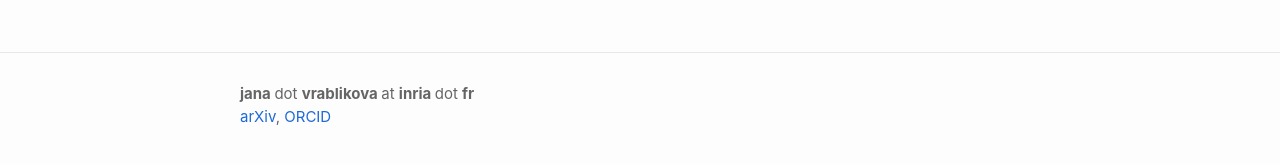
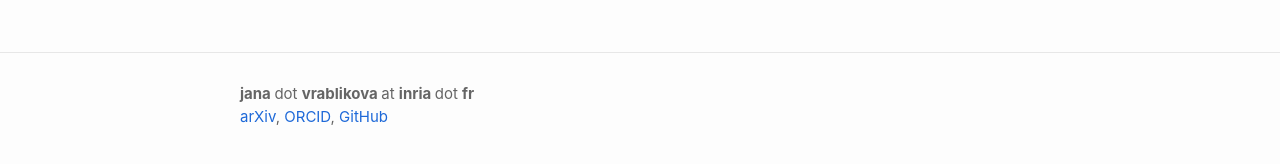
Before and after one commit to JanaVrablikova/janavrablikova.github.io, a Jekyll site: the page built from 00index.markdown, in a window 1280 px wide. Shown: the part 727-891 px from the top of the page. Built offline with Jekyll 4.4.1, drawn with Linux system fonts in a browser that asks for light colours; nearby versions of some CDN libraries; a script that is not in the unit is left out.

Commit message:
Update footer.html

```diff
--- a/_includes/footer.html
+++ b/_includes/footer.html
@@ -8,7 +8,7 @@
     <div class="footer-col-wrapper">
       <div class="footer-col">
       <b> jana </b> dot <b> vrablikova </b> at <b> inria </b> dot <b> fr </b><br>
-      <a href="http://arxiv.org/a/vrablikova_j_1">arXiv</a>, <a href="https://orcid.org/0000-0002-3008-9275">ORCID</a>
+      <a href="http://arxiv.org/a/vrablikova_j_1">arXiv</a>, <a href="https://orcid.org/0000-0002-3008-9275">ORCID</a>, <a href="https://github.com/JanaVrablikova">GitHub</a>
       </div>
       <div class="footer-col">
         <p>{{ site.description | escape }}</p>
```
